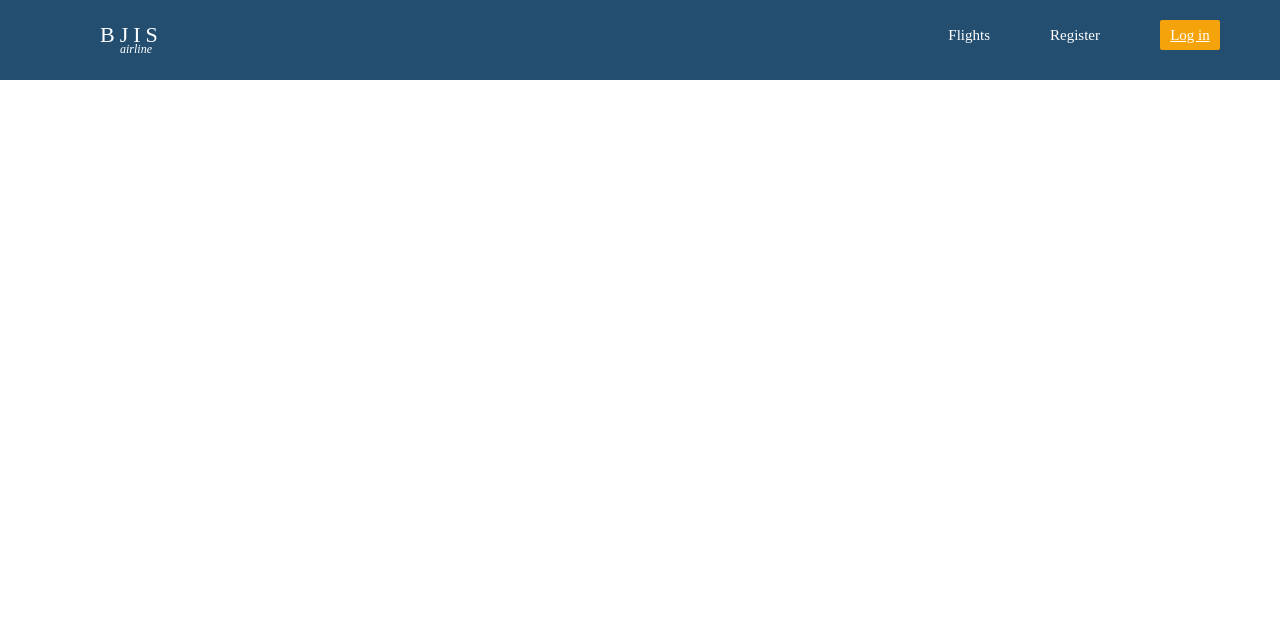
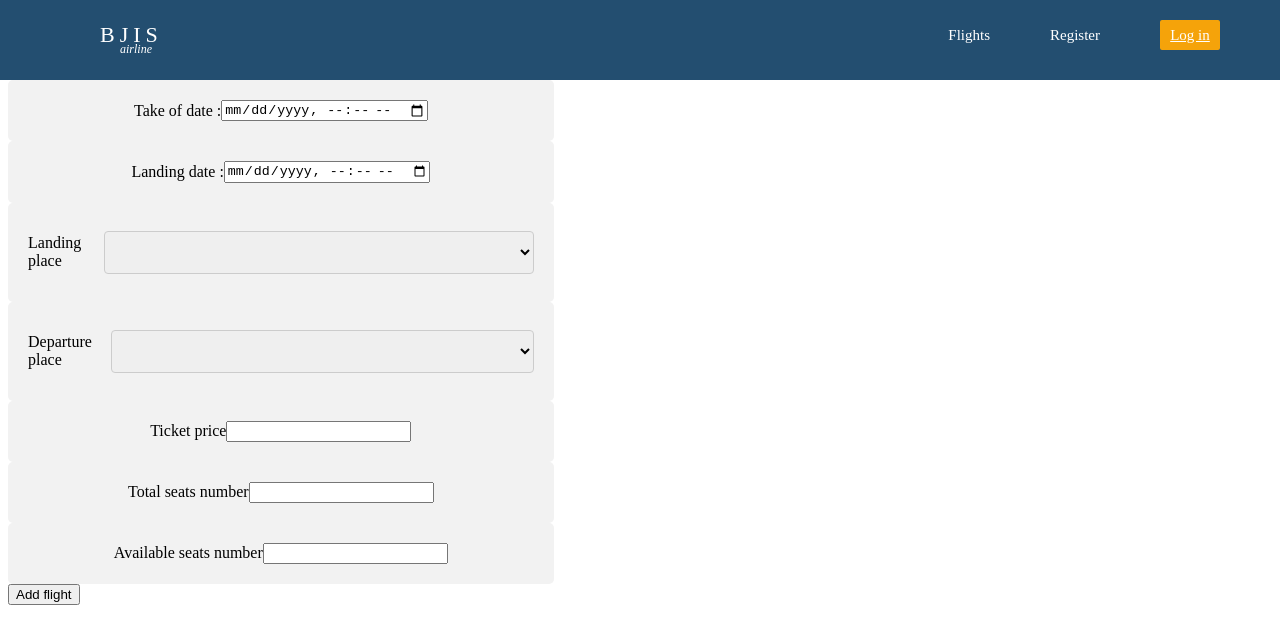
Before and after one commit to XWS-bjis/airline-front, an Angular app: page /create-flight in a window 1280 px wide. Before the commit this address led to /. Shown: the top 644 px of the page. Built offline with nearby package versions, Linux system fonts and the light colour scheme.

Commit message:
Implemented create and delete flights for admin

```diff
--- a/src/app/app-routing.module.ts
+++ b/src/app/app-routing.module.ts
@@ -12,7 +12,8 @@ const routes: Routes = [
     {path: '', component: FlightsPageComponent},
     {path: 'my-flights', component: AllReservationComponent},
     {path: 'register', component: RegisterComponent},
-    {path: "flight/create-flight", component: CreateFlightComponent}
+    {path: "flight/create-flight", component: CreateFlightComponent},
+    {path: "create-flight", component: CreateFlightComponent}
 ];
 
 @NgModule({
--- a/src/app/components/flight/create-flight/create-flight.component.html
+++ b/src/app/components/flight/create-flight/create-flight.component.html
@@ -3,50 +3,54 @@
 <form>
   <div class="form-group">
     <label for="name">Take of date      :  </label>
-    <input  type="datetime-local" class="form-control" id="takeOfDate" name="takeOfDate" value="2023-01-01T00:00"  [(ngModel)]="takeOfDate" />
+    <input  type="datetime-local" class="form-control" id="takeOfDate" name="takeOfDate" value="flight.takeOfDate" [(ngModel)]="flight.takeOfDate" />
   </div>
 
   <div class="form-group">
     <label for="name">Landing date     :  </label>
-    <input  type="datetime-local" class="form-control" id="landingDate" name="landingDate" value="2023-01-01T00:00"  [(ngModel)]="landingDate"  />
+    <input  type="datetime-local" class="form-control" id="landingDate" name="landingDate" value="flight.landingDate"  [(ngModel)]="flight.landingDate"  />
   </div>
 
   <div class="form-group">
     <label for="admin">Landing place</label>
-     <select class="form-control" id="landingPlace" name="landingPlace"  [(ngModel)]="landingPlace">
-       <option >
-
-       </option>
+     <select class="form-control" id="landingPlace" name="landingPlace"  [(ngModel)]="flight.landingPlace">
+      <option value="BELGRADE">BELGRADE</option>
+      <option value="LONDON">LONDON</option>
+      <option value="PARIS">PARIS</option>
+      <option value="OSLO">OSLO</option>
+      <option value="TIVAT">TIVAT</option>
+      <option value="MOSCOW">MOSCOW</option>
       </select>
   </div>
   <div class="form-group">
     <label for="admin">Departure place</label>
-    <select class="form-control" id="departurePlace" name="departurePlace"  [(ngModel)]="departurePlace" >
-      <option>
-
-      </option>
-       </select>
+    <select class="form-control" id="departurePlace" name="departurePlace"  [(ngModel)]="flight.departurePlace" >
+      <option value="BELGRADE">BELGRADE</option>
+      <option value="LONDON">LONDON</option>
+      <option value="PARIS">PARIS</option>
+      <option value="OSLO">OSLO</option>
+      <option value="TIVAT">TIVAT</option>
+      <option value="MOSCOW">MOSCOW</option>
+    </select>
   </div>
 
   <div class="form-group">
     <label for="averageRate">Ticket price</label>
-    <input type="number" class="form-control" name="ticketPrice"  [(ngModel)]="ticketPrice" >
+    <input type="number" class="form-control" name="ticketPrice"  [(ngModel)]="flight.ticketPrice" >
   </div>
 
   <div class="form-group">
     <label for="averageRate">Total seats number</label>
-    <input type="number" class="form-control" name="totalSeatsNumber"  [(ngModel)]="totalSeatsNumber" >
+    <input type="number" class="form-control" name="totalSeatsNumber"  [(ngModel)]="flight.totalSeatsNumber" >
   </div>
 
   <div class="form-group">
     <label for="averageRate">Available seats number</label>
-    <input type="number" class="form-control" name="availableSeatsNumber"  [(ngModel)]="availableSeatsNumber">
+    <input type="number" class="form-control" name="availableSeatsNumber"  [(ngModel)]="flight.availableSeatsNumber">
   </div>
 
 
-
-
-  <button type="button" (click)="saveFlight()" class="btn btn-primary" >Add flight</button>
+  <button type="button" class="btn btn-primary" (click)="onSubmit()" >Add flight</button>
   <br>
   <br>
 
--- a/src/app/components/flight/create-flight/create-flight.component.ts
+++ b/src/app/components/flight/create-flight/create-flight.component.ts
@@ -13,69 +13,39 @@ import { FlightService } from '../service/flight.service';
 export class CreateFlightComponent implements OnInit{
 
 
-  //inicijalno prazno
-  //flight: Flight = new Flight();
-
-  //create a variable to hold the list of roles and another variable to hold the selected role
-  //destinations: Destination[];
-
-  //landingPlace: Destination;   ----> not selectedDestination
-  //departurePlace: Destination;
-
-
-
-
-   takeOfDate: string = new Date().toISOString();
-   landingDate: string = new Date().toISOString();
-   landingPlace: string = "";
-   departurePlace: string = "";
-   ticketPrice: number = 0;
-   totalSeatsNumber: number = 0;
-   availableSeatsNumber: number = 0;
-
+   public flight: Flight = {} as Flight;
 
   constructor(private flightService: FlightService, private router: Router, private http: HttpClient) { }
 
 
   ngOnInit(){
-    //make an HTTP GET request to your Spring Boot backend to retrieve the list of roles:
-
-    //****************************************
-    //  SPRING BOOT BACKEND:  create a GET endpoint that returns the list of enum values:
-    /*
-               @RestController
-               public class MyController {
-
-                 @GetMapping("/destinations")
-                 public Destination[] getDestinations() {
-                    return Destination.values();
-                 }
-                }
-     */
+  }
 
 
-   // this.http.get<Destination[]>('/destinations').subscribe(destinations => {
-     // this.destinations = destinations;
-   // });
+
+  saveFlight(){
+
+    //AKO SU POLJA PRAZNA DA IZADJE GRESKA NPR: Data invalid
+
+    // this.errorMessage = "";
+
+    // if (!this.flight || !this.street || !this.number  || !this.description || this.averageRate === 0 || this.administrator === 0) {
+    //   this.errorMessage = "Data invalid";
+    //   return;
+
+    // }
+
+    this.flightService.createFlight(this.flight).subscribe(
+      data => {
+        console.log(data);
+         this.router.navigate(['']);
+      },
+      error => console.log(error));
   }
 
-  // saveFlight(){
-  //   this.flightService.createFlight(this.flight).subscribe(
-  //     data => {
-  //       console.log(data);
-  //       this.router.navigate(['/flight']);
-  //     },
-  //     error => console.log(error));
-  // }
 
-//  goToFlightList(){
-//    this.router.navigate(['/flight']);
-//  }
-
-  // onSubmit(){
-  //   console.log(this.flight);
-  //   this.saveFlight();
-  // }
-
-
+  onSubmit(){
+    console.log(this.flight);
+    this.saveFlight();
+  }
 }
--- a/src/app/components/flight/flights-page/flights-page.component.html
+++ b/src/app/components/flight/flights-page/flights-page.component.html
@@ -63,11 +63,15 @@
             Price for {{totalPassengers}} passengers: {{totalPassengers*flight.ticketPrice}} €
           </div>
         </mat-card-content>
+
         <mat-card-footer>
           <hr>
           <button class="check-out-button">See details</button>
           <button class="buy-button" *ngIf="role === 'ROLE_REGULAR' && flightFilter.passengers !== undefined && flightFilter.passengers !== 0" (click)="buyTickets(flight.id)">Buy</button>
         </mat-card-footer>
+
+        <mat-card-footer><hr><button class="check-out-button">See details</button></mat-card-footer>
+        <mat-card-footer *ngIf="role==='ROLE_ADMIN'"  (click)="deleteFlight(flight.id)" ><hr><button class="check-out-button">Delete</button></mat-card-footer>
       </mat-card>
       <div *ngIf="!flights.length" class="no-flights">
         No flights found!
--- a/src/app/components/flight/flights-page/flights-page.component.ts
+++ b/src/app/components/flight/flights-page/flights-page.component.ts
@@ -45,9 +45,21 @@ export class FlightsPageComponent implements OnInit {
 
   public role:String = '';
 
+
+
   ngOnInit(): void {
     this.defineUserRole();
     this.getFlights();
+  }
+
+
+  deleteFlight(id: String){
+    this.service.deleteFlight(id).subscribe(
+      data => {
+        console.log(id);
+        console.log(data);
+      }
+    );
   }
 
   buyTickets(id: string) {
--- a/src/app/components/flight/service/flight.service.ts
+++ b/src/app/components/flight/service/flight.service.ts
@@ -33,13 +33,13 @@ export class FlightService {
     return this.http.post<Flight>(`${this.baseUrl}create`, JSON.stringify(flight), { headers: this.headers });
   }
 
-  getFlightById(id:number): Observable<Flight>{
-    return this.http.get<Flight>(`${this.baseUrl}/find/${id}`,  { headers: this.headers });
+  getFlightById(id:String): Observable<Flight>{
+    return this.http.get<Flight>(`${this.baseUrl}find/${id}`,  { headers: this.headers });
   }
 
 
-  deleteFlight(id:number): Observable<void>{
-    return this.http.delete<void>(`${this.baseUrl}/delete/${id}`);
+  deleteFlight(id:String): Observable<any>{
+    return this.http.delete<any>(`${this.baseUrl}delete/${id}`, { headers: this.headers });
+  }
 
-  }
 }
--- a/src/app/core/navbar/navbar.component.html
+++ b/src/app/core/navbar/navbar.component.html
@@ -16,7 +16,7 @@
       <a routerLink="/my-flights" *ngIf="role === 'ROLE_REGULAR'">
         <div class="item">My reservations</div>
       </a>
-      <a *ngIf="role === 'ROLE_ADMIN'">
+      <a *ngIf="role === 'ROLE_ADMIN'" routerLink="create-flight">
         <div class="item">Create flight</div>
       </a>
       <a routerLink="login"  *ngIf="userExists === 'false'">
```
Also changed, not shown: 1 other file (tests, documents, lock files or other folders).
